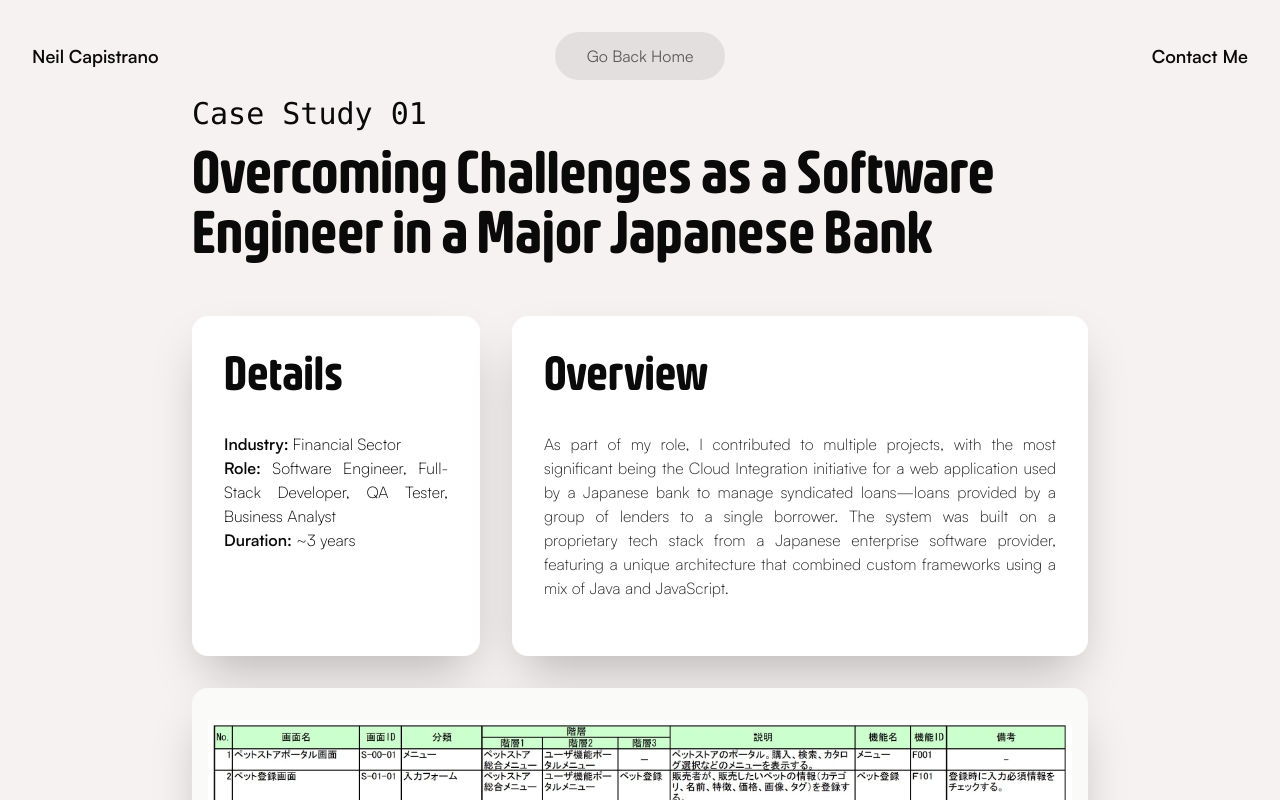
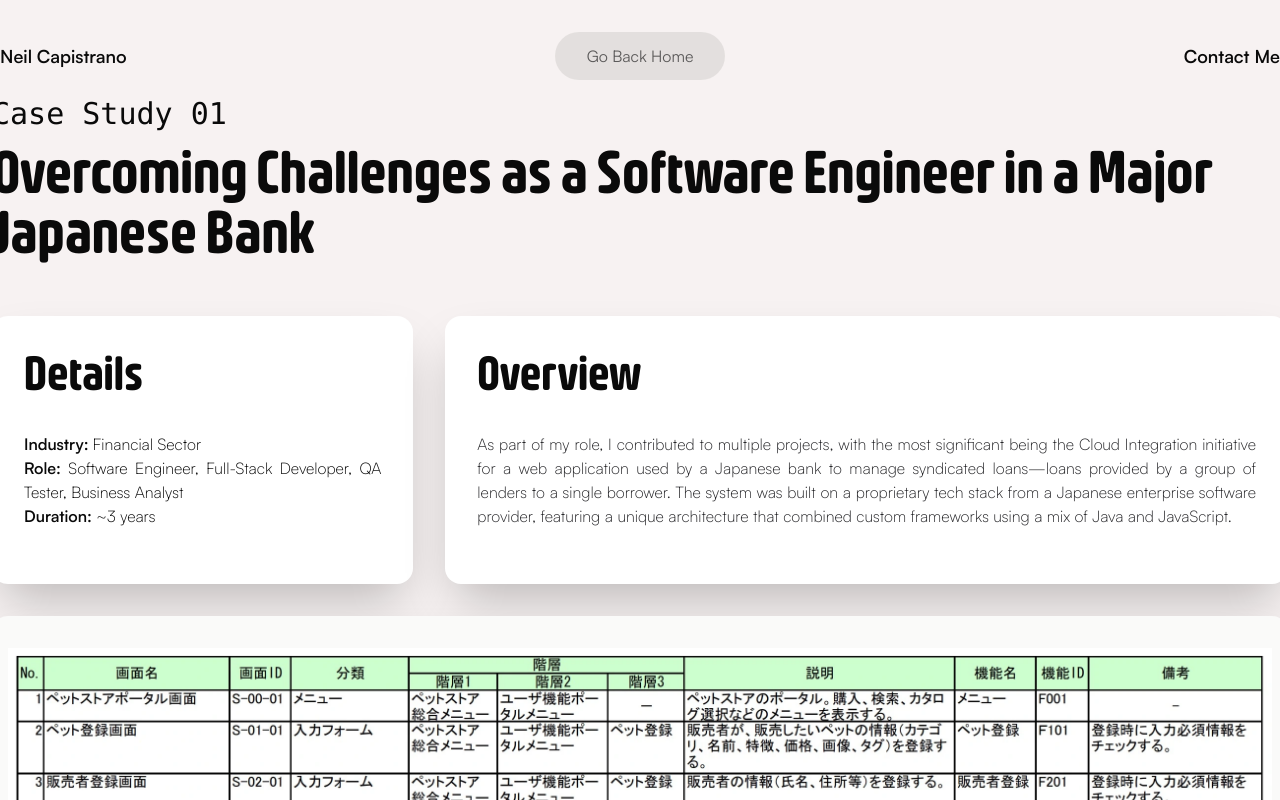
Before and after one commit to NeilMD/neil.dev, a Next.js app: page /case-study-01 in a window 1280 px wide. Shown: the top 800 px of the page. Built offline with nearby package versions, Linux system fonts and the light colour scheme.

Commit message:
Align Header to body

```diff
--- a/app/case-study-01/page.js
+++ b/app/case-study-01/page.js
@@ -18,7 +18,7 @@ const page = () => {
     <div className="relative">
       <Header headerValue={0} setHeaderValue={() => {}} />
       <main className=" min-h-svh w-full flex flex-col justify-center items-center bg-n-bg font-extralight mt-24 px-8">
-        <div className="relative max-w-4xl  flex flex-col gap-8">
+        <div className="relative  lg:w-[1296px]  flex flex-col gap-8">
           <span>
             <FadeContent
               blur={true}
--- a/app/components/Header.js
+++ b/app/components/Header.js
@@ -7,7 +7,7 @@ const Header = ({ headerValue, setHeaderValue }) => {
   const pathname = usePathname();
   console.log(pathname);
   return (
-    <header className="flex items-center p-8 fixed w-full z-100 top-0 left-0">
+    <header className="flex items-center px-8 lg:px-0 py-8 fixed w-full lg:max-w-[1296px] z-100 top-0 left-[50%] -translate-x-[50%]">
       <span className="hidden flex-1/3 font-semibold text-lg justify-baseline md:flex">
         <a href="#exp_card">Neil Capistrano</a>
       </span>
```
